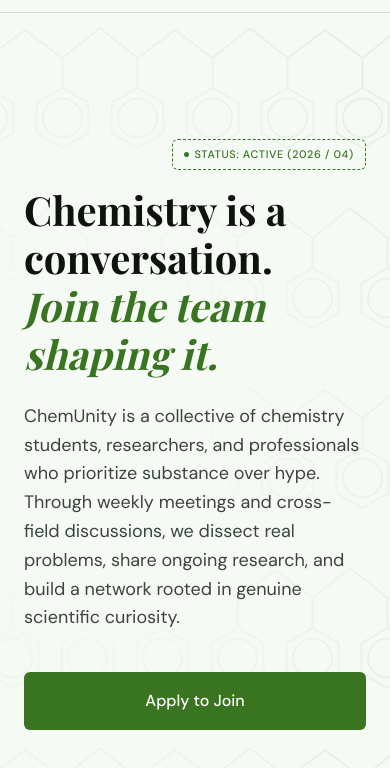
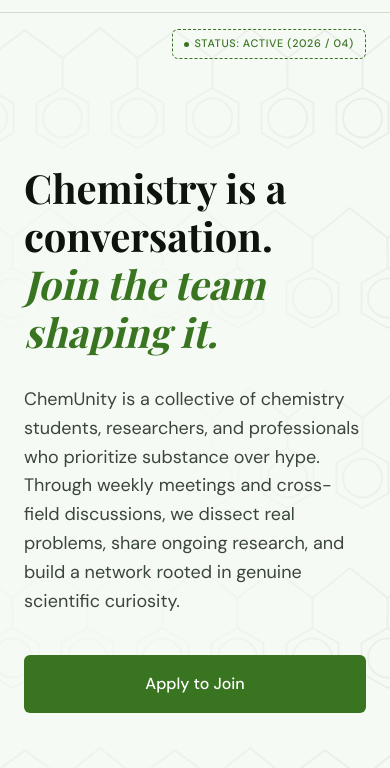
Before and after one commit to fam707dd-ux/ChemUnity, a plain HTML site: page index.html in a window 390 px wide. Shown: the part 76-844 px from the top of the page. Drawn offline with nearby package versions, Linux system fonts and the light colour scheme.

Commit message:
Update index.html

```diff
--- a/index.html
+++ b/index.html
@@ -165,12 +165,23 @@
 
         /* Polymer drift keyframes — defined globally, never inside theme blocks */
         @keyframes polymer-drift-right {
-            0%   { transform: translateX(0); }
-            100% { transform: translateX(150px); }
+            0% {
+                transform: translateX(0);
+            }
+
+            100% {
+                transform: translateX(150px);
+            }
         }
+
         @keyframes polymer-drift-left {
-            0%   { transform: translateX(0); }
-            100% { transform: translateX(-150px); }
+            0% {
+                transform: translateX(0);
+            }
+
+            100% {
+                transform: translateX(-150px);
+            }
         }
 
         .hero-bg {
@@ -199,6 +210,7 @@
             animation: polymer-drift-right 30s linear infinite !important;
             animation-play-state: running !important;
         }
+
         .hero-bg-row--left {
             animation: polymer-drift-left 30s linear infinite !important;
             animation-play-state: running !important;
@@ -444,6 +456,7 @@
             overflow: hidden;
             margin-bottom: 2rem;
         }
+
         .role-tab-btn {
             flex: 1;
             padding: 0.85rem 1rem;
@@ -458,7 +471,7 @@
             border-radius: 0;
             cursor: pointer;
             transition: background-color var(--transition-duration) var(--ease-out),
-                        color var(--transition-duration) var(--ease-out);
+                color var(--transition-duration) var(--ease-out);
             text-align: center;
             letter-spacing: 0.01em;
             /* Lock size — only color/style changes on active, never dimensions */
@@ -467,24 +480,29 @@
             overflow: hidden;
             text-overflow: ellipsis;
         }
+
         .role-tab-btn:not(:last-child) {
             border-right: 1.5px solid var(--cu-border);
         }
+
         .role-tab-btn:hover {
             color: var(--cu-green);
             background-color: var(--cu-green-light);
         }
+
         .role-tab-btn.is-active {
             background-color: var(--cu-green);
             color: white;
             font-weight: 700;
         }
+
         .role-tab-panel {
             display: none;
             opacity: 0;
             transform: translateY(8px);
             transition: opacity 220ms var(--ease-out), transform 220ms var(--ease-out);
         }
+
         .role-tab-panel.is-active {
             display: block;
             opacity: 1;
@@ -536,14 +554,23 @@
         }
 
         @keyframes badge-pulse {
-            0%, 100% { opacity: 1; }
-            50%      { opacity: 0.35; }
+
+            0%,
+            100% {
+                opacity: 1;
+            }
+
+            50% {
+                opacity: 0.35;
+            }
         }
 
-        .hero-top-bar {
-            display: flex;
-            justify-content: flex-end;
-            margin-bottom: 1.5rem;
+        /* Badge sits absolutely inside .hero, top-right, out of flow */
+        .status-badge-wrapper {
+            position: absolute;
+            top: 1.5rem;
+            right: 2rem;
+            z-index: 2;
         }
 
         @media (max-width: 768px) {
@@ -552,12 +579,15 @@
                 padding: 0.35rem 0.7rem;
                 gap: 0.35rem;
             }
+
             .status-badge::before {
                 width: 5px;
                 height: 5px;
             }
-            .hero-top-bar {
-                margin-bottom: 1rem;
+
+            .status-badge-wrapper {
+                top: 1rem;
+                right: 1.5rem;
             }
         }
 
@@ -565,6 +595,10 @@
             .status-badge {
                 font-size: 0.6rem;
                 padding: 0.3rem 0.55rem;
+            }
+
+            .status-badge-wrapper {
+                right: 1rem;
             }
         }
 
@@ -617,7 +651,7 @@
                 width: 100%;
                 text-align: center;
                 padding: 1rem;
-                margin-top: 2rem;
+                margin-top: 2.5rem;
             }
 
             .pillars {
@@ -626,9 +660,17 @@
             }
 
             .hero {
-                padding: 2.5rem 0;
+                padding: 4rem 0 3.5rem;
                 /* iOS safe area: ensure content clears the home bar */
-                padding-bottom: max(2.5rem, calc(2.5rem + env(safe-area-inset-bottom)));
+                padding-bottom: max(3.5rem, calc(3.5rem + env(safe-area-inset-bottom)));
+            }
+
+            .hero h1 {
+                margin-bottom: 1.8rem;
+            }
+
+            .hero p {
+                margin-bottom: 2rem;
             }
 
             .about,
@@ -681,19 +723,20 @@
     <section class="hero">
         <div class="hero-bg">
             <div class="hero-bg-row hero-bg-row--right" style="top: 0;"></div>
-            <div class="hero-bg-row hero-bg-row--left"  style="top: 180px;"></div>
+            <div class="hero-bg-row hero-bg-row--left" style="top: 180px;"></div>
             <div class="hero-bg-row hero-bg-row--right" style="top: 360px;"></div>
-            <div class="hero-bg-row hero-bg-row--left"  style="top: 540px;"></div>
+            <div class="hero-bg-row hero-bg-row--left" style="top: 540px;"></div>
             <div class="hero-bg-row hero-bg-row--right" style="top: 720px;"></div>
-            <div class="hero-bg-row hero-bg-row--left"  style="top: 900px;"></div>
+            <div class="hero-bg-row hero-bg-row--left" style="top: 900px;"></div>
             <div class="hero-bg-row hero-bg-row--right" style="top: 1080px;"></div>
         </div>
+        <div class="status-badge-wrapper">
+            <span class="status-badge" aria-label="Recruitment status" id="status-badge">Status: Active</span>
+        </div>
         <div class="container">
-            <div class="hero-top-bar">
-                <span class="status-badge" aria-label="Recruitment status" id="status-badge">Status: Active</span>
-            </div>
             <div class="hero-content animate-on-scroll">
-                <h1>Chemistry is a conversation. <br class="mobile-break"><span class="hero-highlight">Join the team shaping it.</span></h1>
+                <h1>Chemistry is a conversation. <br class="mobile-break"><span class="hero-highlight">Join the team
+                        shaping it.</span></h1>
                 <p>ChemUnity is a collective of chemistry students, researchers, and professionals who prioritize
                     substance over hype. Through weekly meetings and cross-field discussions, we dissect real problems,
                     share ongoing research, and build a network rooted in genuine scientific curiosity.</p>
@@ -749,7 +792,7 @@
                 </div>
             </div>
         </div>
-    </section>    <!-- TEAM -->
+    </section> <!-- TEAM -->
     <section id="team" class="team">
         <div class="container">
             <div class="team-header animate-on-scroll">
@@ -759,23 +802,25 @@
 
             <!-- Tab Buttons -->
             <div class="role-tabs" role="tablist" aria-label="Role tracks">
-                <button class="role-tab-btn" id="tab-fieldwork" role="tab"
-                    aria-controls="panel-fieldwork" aria-selected="true">
+                <button class="role-tab-btn" id="tab-fieldwork" role="tab" aria-controls="panel-fieldwork"
+                    aria-selected="true">
                     Fieldwork Division
                 </button>
-                <button class="role-tab-btn" id="tab-council" role="tab"
-                    aria-controls="panel-council" aria-selected="false">
+                <button class="role-tab-btn" id="tab-council" role="tab" aria-controls="panel-council"
+                    aria-selected="false">
                     Strategic Council
                 </button>
             </div>
 
             <!-- Panel: Fieldwork Division (default) -->
-            <div class="role-tab-panel team-card" id="panel-fieldwork"
-                 role="tabpanel" aria-labelledby="tab-fieldwork">
+            <div class="role-tab-panel team-card" id="panel-fieldwork" role="tabpanel" aria-labelledby="tab-fieldwork">
                 <div class="card-header">
                     <h3 class="card-title">Fieldwork Division</h3>
                 </div>
-                <p class="card-desc" style="margin-bottom: 1.5rem;">The Fieldwork Division is the active working structure of ChemUnity. This is where ideas become output — through research, content, events, and collaboration. Members are expected to contribute consistently and work within a structured, goal-driven environment.</p>
+                <p class="card-desc" style="margin-bottom: 1.5rem;">The Fieldwork Division is the active working
+                    structure of ChemUnity. This is where ideas become output — through research, content, events, and
+                    collaboration. Members are expected to contribute consistently and work within a structured,
+                    goal-driven environment.</p>
 
                 <div class="card-section">
                     <h4>Core areas include:</h4>
@@ -805,12 +850,13 @@
             </div>
 
             <!-- Panel: Strategic Council -->
-            <div class="role-tab-panel team-card" id="panel-council"
-                 role="tabpanel" aria-labelledby="tab-council">
+            <div class="role-tab-panel team-card" id="panel-council" role="tabpanel" aria-labelledby="tab-council">
                 <div class="card-header">
                     <h3 class="card-title">Strategic Council</h3>
                 </div>
-                <p class="card-desc" style="margin-bottom: 1.5rem;">The Strategic Council is ChemUnity's long-term guidance body. It is not involved in daily execution or event operations. Instead, members focus on protecting the direction, standards, and sustainability of the organization as it grows.</p>
+                <p class="card-desc" style="margin-bottom: 1.5rem;">The Strategic Council is ChemUnity's long-term
+                    guidance body. It is not involved in daily execution or event operations. Instead, members focus on
+                    protecting the direction, standards, and sustainability of the organization as it grows.</p>
 
                 <div class="card-section">
                     <h4>Responsibilities include:</h4>
@@ -838,7 +884,7 @@
     <!-- FOOTER -->
     <footer>
         <div class="container footer-inner">
-            <div>&copy; 2025 ChemUnity</div>
+            <div>&copy; 2026 ChemUnity</div>
             <div>Built by the team.</div>
         </div>
     </footer>
```
